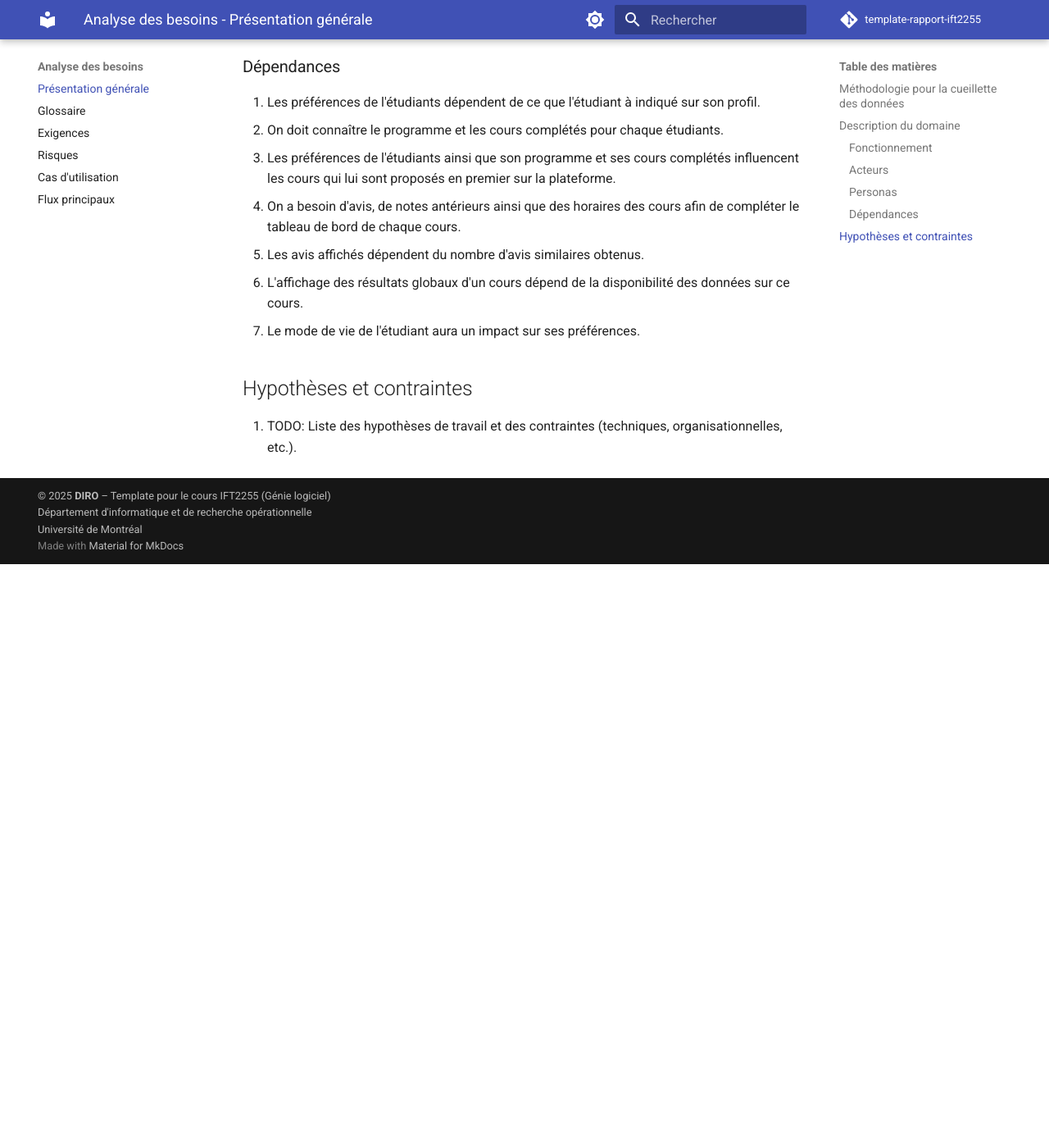
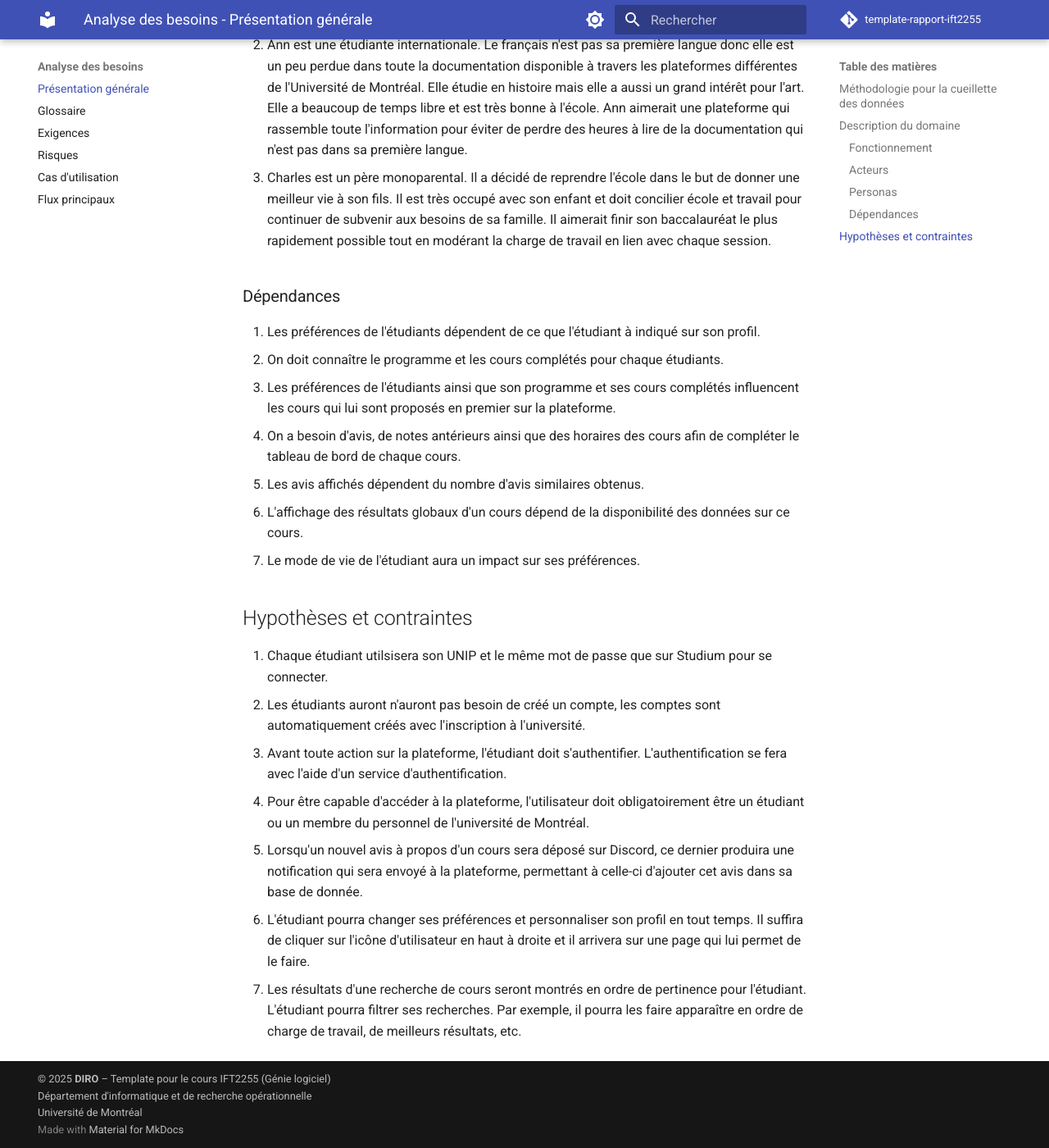
Before and after one commit to jujutheriault/IFT2255_Devoir1, an MkDocs documentation site: the page built from docs/besoins/index.md, in a window 1280 px wide and 1400 px high, scrolled down 2012 px. Shown: the whole window at 82% size. Built offline with MkDocs 1.6.1 and Material for MkDocs 9.7.7, drawn with Linux system fonts in a browser that asks for light colours; comment, search, counter and statistics services are not loaded; before the commit the page ends 2700 px from its top, so only the background shows below that; some of the changed text lies outside the part shown.

Commit message:
Ajout hypothèses, modification des acteurs

```diff
--- a/docs/besoins/index.md
+++ b/docs/besoins/index.md
@@ -26,10 +26,19 @@ Pour répondre à ces besoins, les données que nous utiliserons afin d'obtenir
 
 ### Acteurs
 1. Les étudiants de l'Univeristé de Montréal:
-    Ils seront les principaux utilisateurs de la plateforme web
+    Ils seront les principaux utilisateurs de la plateforme web. Ils utilisent la plateforme pour les éclairer dans leurs choix de cours.
 
 2. Forums Discords:
     Discord intéragira avec la plateforme web lorsqu'un étudiant laissera un nouvel avis sur un cours sur un forum. Discord communiquera la nouvelle information à la plateforme web afin que celle-ci l'ajoute à ses données.
+
+3. Les professeurs de l'Université de Montréal:
+    Ils sont une généralisation de l'étudiant. Ils sont des utilisateurs de la plateforme web mais leur but premier est de chercher les avis concernant leurs propres cours. Ces avis leurs serviront de retour sur leur enseignement afin qu'ils puissent s'améliorer comme professeur.
+
+4. Les TGDE:
+    Comme le travail des TGDE est de conseiller et orienter l'étudiant dans son parcours étudiant, ils peuvent également consulter la plateforme pour élargir leur connaissance sur les cours offerts. Ils sont, eux-aussi, une généralisation de l'étudiant.
+
+5. Service d'authentification:
+    C'est un acteur secondaire. Il permet de vérifier la validité de l'authentification et retourne à la plateforme web un signal de succès ou d'échec à chaque authentification.
 
 ### Personas
 
@@ -51,5 +60,10 @@ Pour répondre à ces besoins, les données que nous utiliserons afin d'obtenir
 
 ## Hypothèses et contraintes
 
-1.
-TODO: Liste des hypothèses de travail et des contraintes (techniques, organisationnelles, etc.).
+1. Chaque étudiant utilsisera son UNIP et le même mot de passe que sur Studium pour se connecter.
+2. Les étudiants auront n'auront pas besoin de créé un compte, les comptes sont automatiquement créés avec l'inscription à l'université.
+3. Avant toute action sur la plateforme, l'étudiant doit s'authentifier. L'authentification se fera avec l'aide d'un service d'authentification.
+4. Pour être capable d'accéder à la plateforme, l'utilisateur doit obligatoirement être un étudiant ou un membre du personnel de l'université de Montréal.
+5. Lorsqu'un nouvel avis à propos d'un cours sera déposé sur Discord, ce dernier produira une notification qui sera envoyé à la plateforme, permettant à celle-ci d'ajouter cet avis dans sa base de donnée.
+6. L'étudiant pourra changer ses préférences et personnaliser son profil en tout temps. Il suffira de cliquer sur l'icône d'utilisateur en haut à droite et il arrivera sur une page qui lui permet de le faire.
+7. Les résultats d'une recherche de cours seront montrés en ordre de pertinence pour l'étudiant. L'étudiant pourra filtrer ses recherches. Par exemple, il pourra les faire apparaître en ordre de charge de travail, de meilleurs résultats, etc.
```
Also changed, not shown: docs/index.md (+5 -5 lines).
